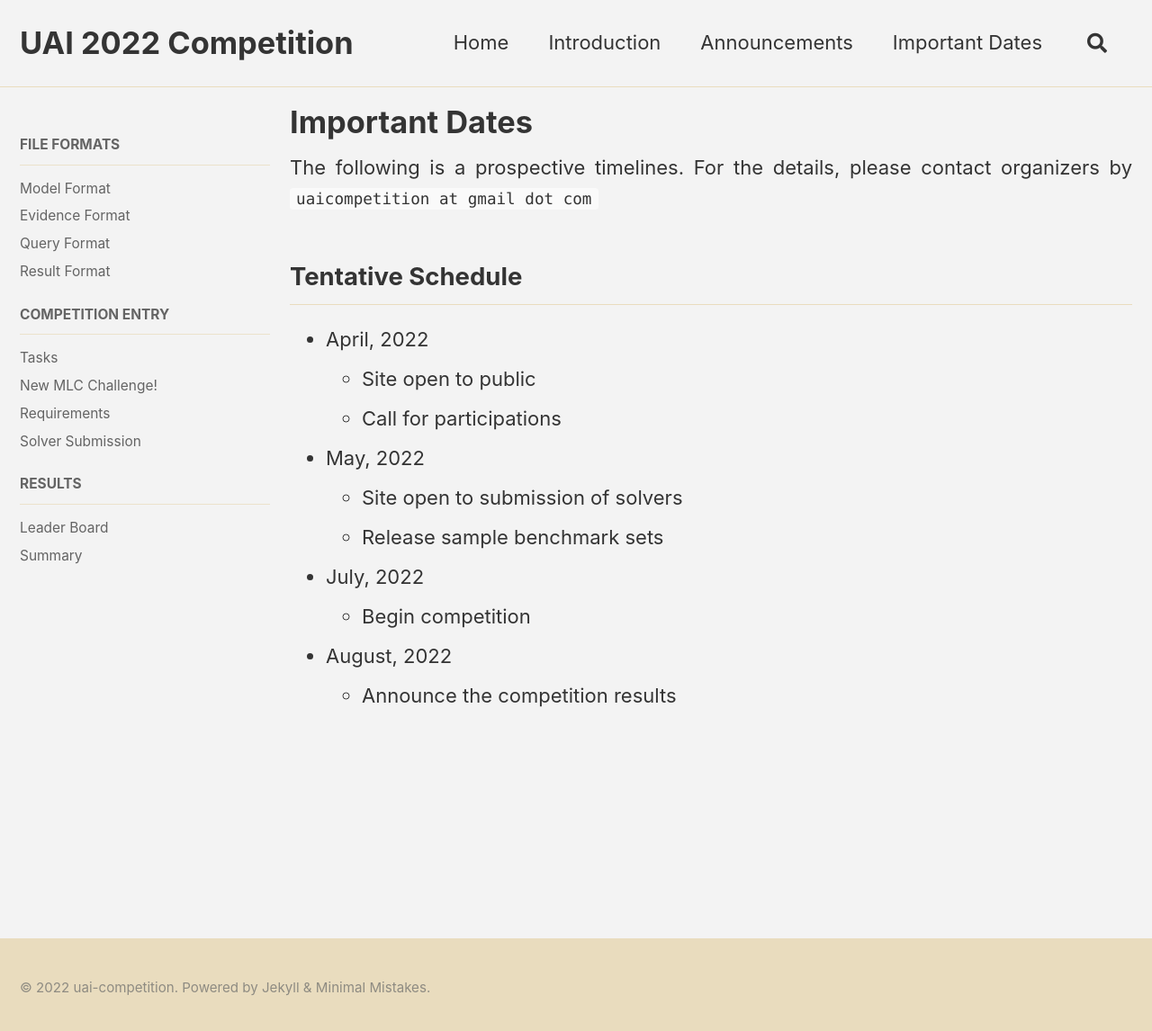
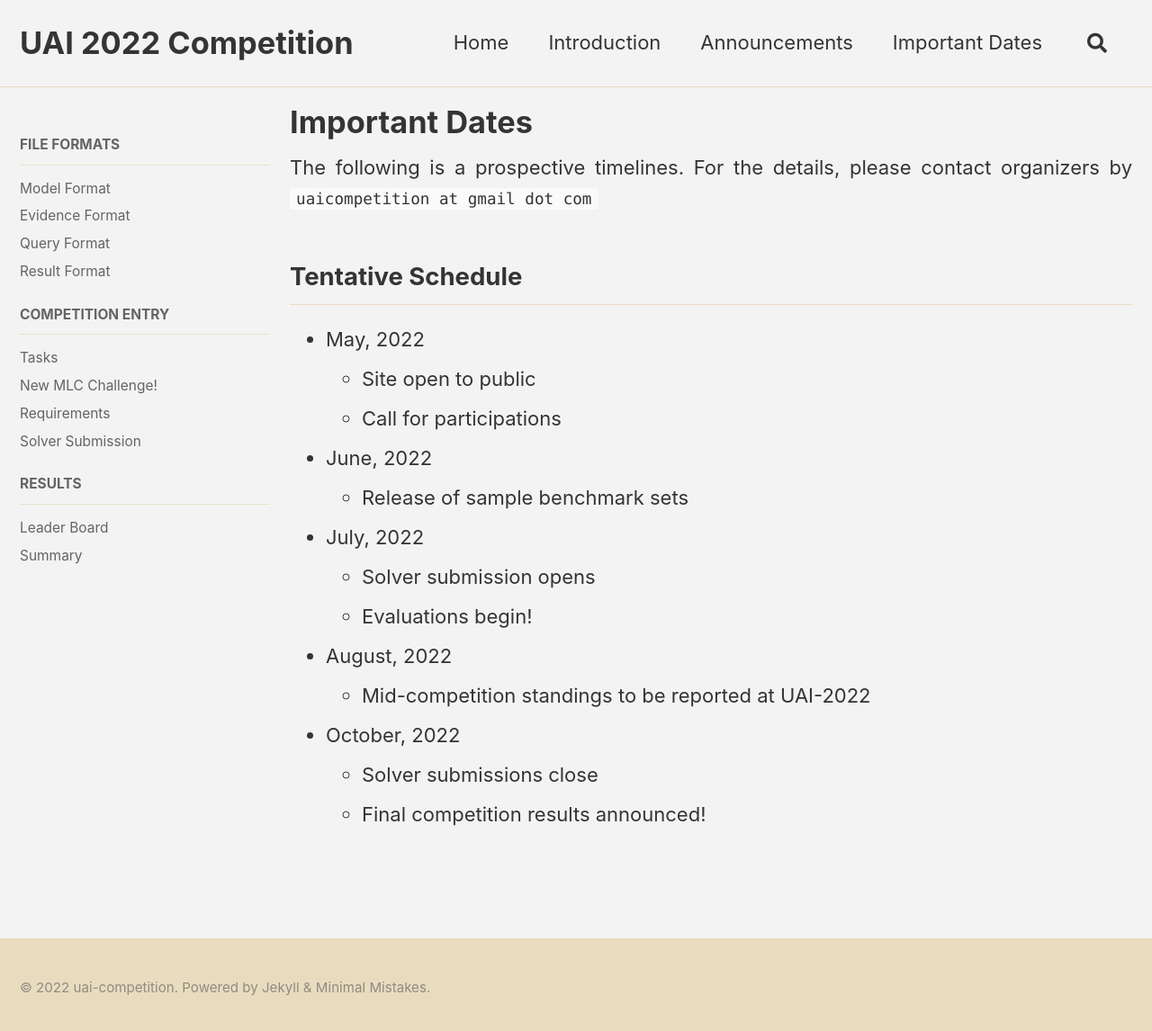
Before and after one commit to vibhavg1/uai-competition-dev, a Jekyll site: the page built from _pages/root/information/important-dates.md, in a window 1280 px wide and 1154 px high. Shown: the top 1146 px of the window at 90% size. Built offline with Jekyll 4.4.1, drawn with Linux system fonts in a browser that asks for light colours; cached includes are drawn as plain includes.

Commit message:
Update important-dates.md

```diff
--- a/_pages/root/information/important-dates.md
+++ b/_pages/root/information/important-dates.md
@@ -6,13 +6,16 @@ The following is a prospective timelines.
 For the details, please contact organizers by `uaicompetition at gmail dot com`
 
 ## Tentative Schedule
-* April, 2022
+* May, 2022
   * Site open to public
   * Call for participations
-* May, 2022
-  * Site open to submission of solvers
-  * Release sample benchmark sets
+* June, 2022
+  * Release of sample benchmark sets
 * July, 2022
-  * Begin competition
+  * Solver submission opens
+  * Evaluations begin!
 * August, 2022
-  * Announce the competition results
+  * Mid-competition standings to be reported at UAI-2022
+* October, 2022
+  * Solver submissions close
+  * Final competition results announced!
```
